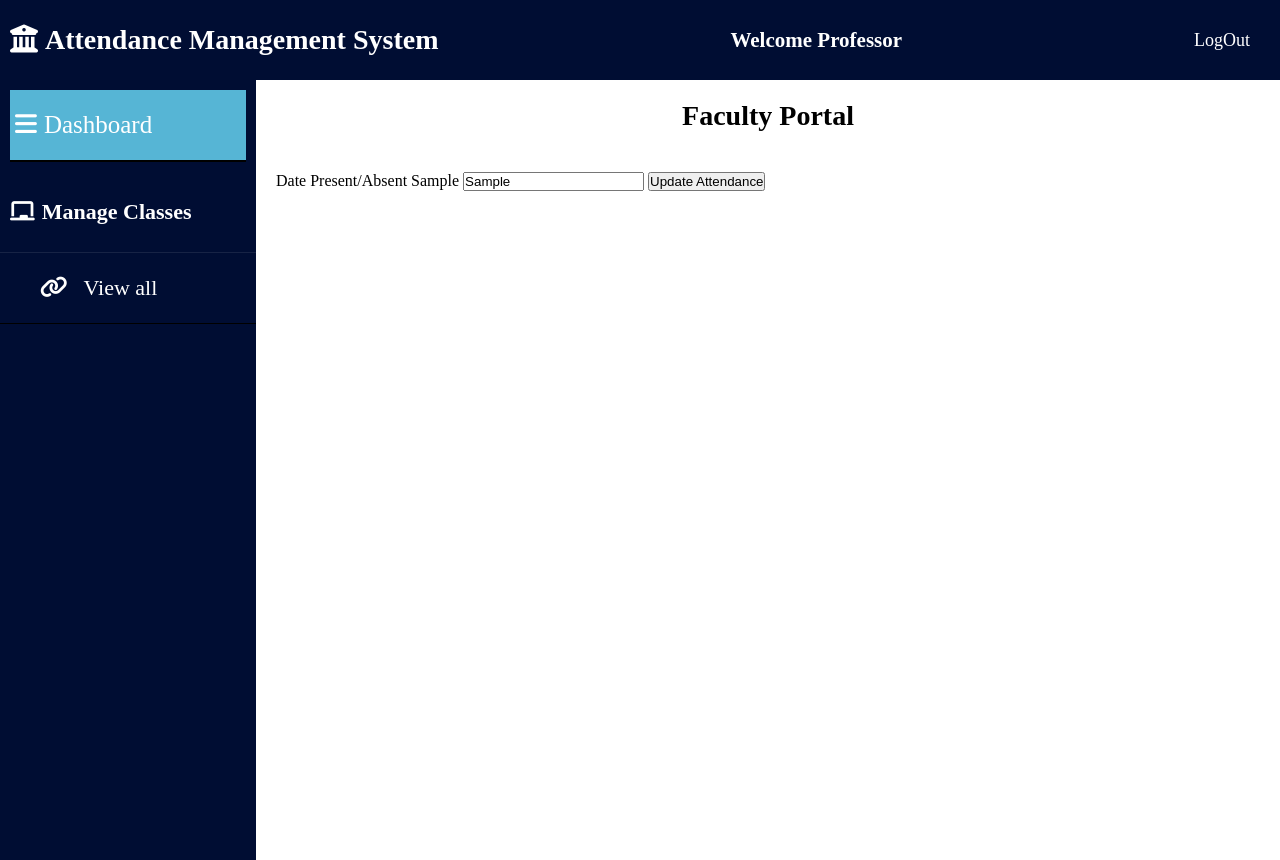
After one commit to KhushiJain2004/Attendance-management-system-Devops-lab-, a Django app: template ATTENDANCE_MANAGEMENT_SYSTEM/template/editattendance.html in a window 1280 px wide. The commit adds this page. Run offline with Django 4.2, Linux system fonts and the light colour scheme; the template is opened without the code that fills it: most values are stand-ins (such as "Sample title", 1, 10 or a date in 2020).

Commit message:
Lots of changes

```diff
--- a/ATTENDANCE_MANAGEMENT_SYSTEM/template/addnewstudent.html
+++ b/ATTENDANCE_MANAGEMENT_SYSTEM/template/addnewstudent.html
@@ -113,19 +113,19 @@
             <form method="post" action="/addnewstudent">
                 {% csrf_token %}
             <label for="courseName">Student name:</label>
-            <input type="text" id="student" name="student_name">
+            <input type="text" id="student" name="student_name" required>
         </div>
 
         <div>
             <h2>Email Id: </h2>
             <label for="teacherName"> Enter Email Id:</label>
-            <input type="email" id="email" name="emailid">
+            <input type="email" id="email" name="emailid" required>
         </div>
 
         <div>
             <h2>Password</h2>
             <label for="capacity">Enter password:</label>
-            <input type="alphanumeric" id="password" name="password">
+            <input type="alphanumeric" id="password" name="password" required>
         </div>
 
         <div><button class="add-button" type="submit">Add</button></div>
--- /dev/null
+++ b/ATTENDANCE_MANAGEMENT_SYSTEM/template/editattendance.html
@@ -0,0 +1,153 @@
+{% load static %}
+<!DOCTYPE html>
+<html lang="en">
+<head>
+    <meta charset="UTF-8">
+    <meta name="viewport" content="width=device-width, initial-scale=1.0">
+    <title>Faculty dashboard</title>
+
+    <link rel="stylesheet" href="https://cdnjs.cloudflare.com/ajax/libs/font-awesome/6.4.0/css/all.min.css">
+
+    <link rel="stylesheet" type="text/css" href="{% static 'css/admindashboard.css' %}">
+    <style>
+        aside ul a{
+            line-height:70px;
+            font-size:22px;
+        }
+        aside{
+            height:100vh;
+            margin-top:60px;
+            padding-top:20px;
+        }
+        .content-container{
+            margin-top:60px;
+            padding-top:20px;
+        }
+        .card
+        {
+            width:300px;
+        }
+        .dashboard-container
+        {
+            justify-content:space-between;
+        }
+        body {
+            font-family:'Times New Roman', Times, serif;
+        }
+
+        form {
+            margin: 20px;
+        }
+
+        table {
+            width: 80%;
+            border-collapse: collapse;
+            margin: 20px;
+        }
+
+        table, th, td {
+            border: 1px solid #ddd;
+            padding: 10px;
+            text-align: left;
+        }
+
+        th {
+            background-color: #f2f2f2;
+        }
+
+        h1 {
+            text-align: center;
+        }
+
+        .status-button {
+            cursor: pointer;
+            padding: 5px 10px;
+            border: none;
+            background-color: #4CAF50;
+            color: white;
+            border-radius: 4px;
+        }
+        #attendanceTable
+        {
+            margin:auto;
+            margin-top:30px;
+        }
+        #attendanceForm{
+            display: flex;
+            justify-content: center;
+
+        }
+        .date
+        {
+            padding-left: 20px;
+            padding-right: 5px;
+        }
+        #attendanceForm button{
+            margin-left: 25px;
+        }
+
+    </style>
+</head>
+</head>
+<body>
+
+    <header class="mainheader">
+        <h1><i class="fas fa-university"></i>Attendance Management System</h1>
+        <h2>Welcome Professor</h2>
+        <a href="/logoutuser" class=""btn>LogOut</a>
+    </header>
+
+    <aside>
+        <header>
+            <a href="/teacherdashboard">
+                <i class="fas fa-bars"></i>Dashboard
+            </a>
+        </header>
+        <ul>
+            <li><h4><i class="fas fa-chalkboard"></i>Manage Classes</h4></li>
+            <ul>
+                <li><a href="/teach"><i class="fa fa-link"></i>View all</a></li>
+            </ul>
+        </ul>
+        <ul>
+            <!-- <li><h4><i class="fas fa-chalkboard-teacher"></i>Manage Attendance</h4></li>
+            <ul>
+                <li><a href=""><i class="fa fa-pencil"></i>Take attendance</a></li>
+                <li><a href=""><i class="fa fa-link"></i>View Attendance</a></li> -->
+            </ul>
+        </ul>
+    </aside>
+
+    <main>
+        <div class="content-container">
+            <h3>Faculty Portal</h3>
+            <thead>
+                <form method="post" action="/editattendance/?details={{ subject_id }}{{ student_id }}">
+                    {% csrf_token %}
+                <tr>
+                    <th>Date</th>
+                    <!-- <th>Student Name</th> -->
+                    <!-- <th>Course</th>
+                    <th>Date</th>
+                    <th>Attendance Status</th> -->
+                    <th>Present/Absent</th>
+                </tr>
+            </thead>
+            <!-- <tbody id="attendanceTableBody"> -->
+                <!-- Attendance data will be dynamically added here -->
+            <tbody>
+                {% for q in date_att_list %}
+                <tr>
+                    <td>{{ q.0 }}</td>
+                    <!-- <td>{{ q.1 }}</td> -->
+                    <td><input type="text" class="form-control" id="student_id" name="{{ q.2 }}" placeholder="A/P" required value="{{ q.1 }}"></td>
+                    <!-- <td><a href="/remove/?subject_id={{ q.subject_id }}">Edit</a></td> -->
+                  </tr>
+                {% endfor %}
+            </tbody>
+            <button class="btn btn-primary" type="submit">Update Attendance</button>
+            </form>
+        </table>
+    </main>
+</body>
+</html>
--- a/ATTENDANCE_MANAGEMENT_SYSTEM/template/teach.html
+++ b/ATTENDANCE_MANAGEMENT_SYSTEM/template/teach.html
@@ -79,14 +79,14 @@
 
     <aside>
         <header>
-            <a href="teacherdashboard">
+            <a href="/teacherdashboard">
                 <i class="fas fa-bars"></i>Dashboard
             </a>
         </header>
         <ul>
             <li><h4><i class="fas fa-chalkboard"></i>Manage Classes</h4></li>
             <ul>
-                <li><a href="teach"><i class="fa fa-link"></i>View all</a></li>
+                <li><a href="/teach"><i class="fa fa-link"></i>View all</a></li>
             </ul>
         </ul>
         <ul>
--- a/ATTENDANCE_MANAGEMENT_SYSTEM/template/teacher.html
+++ b/ATTENDANCE_MANAGEMENT_SYSTEM/template/teacher.html
@@ -111,19 +111,19 @@
             <form method="post" action="/teacher">
                 {% csrf_token %}
             <label for="courseName">Teacher Name:</label>
-            <input type="text" id="teachername" name="teacherName">
+            <input type="text" id="teachername" name="teacherName" required>
         </div>
 
         <div>
             <h2>Email Id: </h2>
             <label for="teacherName"> Enter Email Id:</label>
-            <input type="email" id="email" name="emailid">
+            <input type="email" id="email" name="emailid" required>
         </div>
 
         <div>
             <h2>Password</h2>
             <label for="password">Enter password:</label>
-            <input type="alphanumeric" id="password" name="password">
+            <input type="alphanumeric" id="password" name="password" required>
         </div>
 
         <div><button class="add-button" type="submit">Add</button></div>
--- a/ATTENDANCE_MANAGEMENT_SYSTEM/template/teacherdas.html
+++ b/ATTENDANCE_MANAGEMENT_SYSTEM/template/teacherdas.html
@@ -98,14 +98,14 @@
 
     <aside>
         <header>
-            <a href="teacherdashboard">
+            <a href="/teacherdashboard">
                 <i class="fas fa-bars"></i>Dashboard
             </a>
         </header>
         <ul>
             <li><h4><i class="fas fa-chalkboard"></i>Manage Classes</h4></li>
             <ul>
-                <li><a href="teach"><i class="fa fa-link"></i>View all</a></li>
+                <li><a href="/teach"><i class="fa fa-link"></i>View all</a></li>
             </ul>
         </ul>
         <ul>
@@ -145,6 +145,7 @@
                 <th>Student ID</th>
                 <th>Student Name</th>
                 <th>Attendance</th>
+                <th>Edit Attendance</th>
                 {% for q in date %}
                 <th>{{ q }}</th>
                 {% endfor %}
@@ -157,6 +158,7 @@
             <td>{{ q.id }}</td>
             <td>{{ q.name }}</td>
             <td>{{ q.att }}</td>
+            <td><a href="/editattendance/?details={{ subject_id }}{{ q.id }}">Edit Attendance</a></td>
             {% for i in q.att_list %}
             <td>{{ i }}</td>
             {% endfor %}
```
Also changed, not shown: ATTENDANCE_MANAGEMENT_SYSTEM/template/class_mgmt.html (+19 -9 lines), ATTENDANCE_MANAGEMENT_SYSTEM/template/courseadd.html (+5 -5 lines), ATTENDANCE_MANAGEMENT_SYSTEM/template/teacherdashboard.html (+4 -3 lines), ATTENDANCE_MANAGEMENT_SYSTEM/template/viewstudent.html (+6 -4 lines).
